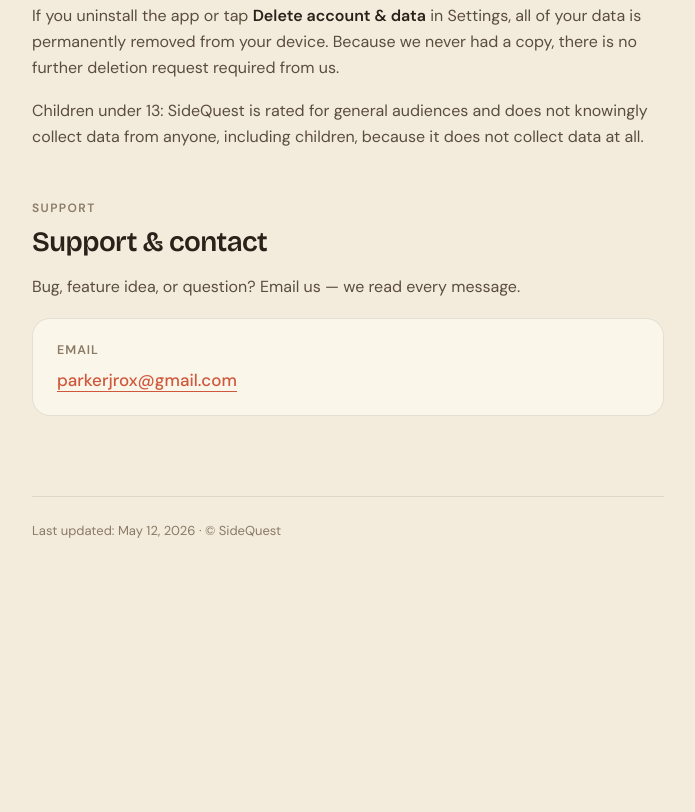
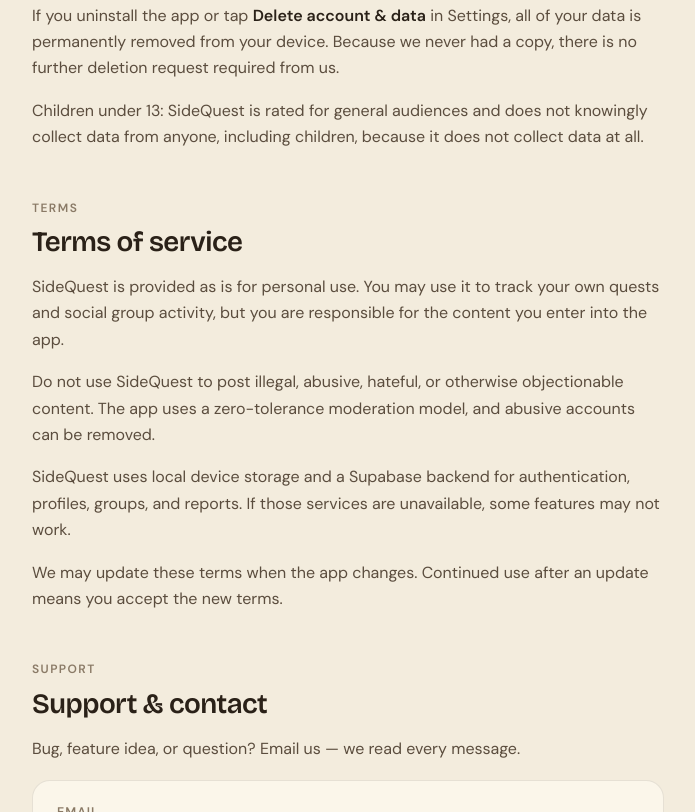
Before and after one commit to Sunwave-Studios/sidequest-website, a plain HTML site: page index.html in a window 1280 px wide. Shown: the part 654-1466 px from the top of the page, without its empty margins (292-987 px from the left). Before the commit the page ends 1291 px from the top, so only its background shows below. Drawn offline with nearby package versions, Linux system fonts and the light colour scheme.

Commit message:
Add terms section to website

```diff
--- a/index.html
+++ b/index.html
@@ -3,8 +3,8 @@
 <head>
 <meta charset="UTF-8">
 <meta name="viewport" content="width=device-width, initial-scale=1.0">
-<meta name="description" content="SideQuest — a small weird thing to do today. Privacy policy and support.">
-<title>SideQuest — Privacy & Support</title>
+<meta name="description" content="SideQuest — a small weird thing to do today. Privacy policy, terms of service, and support.">
+<title>SideQuest — Privacy, Terms & Support</title>
 <link rel="preconnect" href="https://fonts.googleapis.com">
 <link rel="preconnect" href="https://fonts.gstatic.com" crossorigin>
 <link href="https://fonts.googleapis.com/css2?family=Bricolage+Grotesque:wght@500;600;700&family=DM+Sans:wght@400;500;600&display=swap" rel="stylesheet">
@@ -199,6 +199,30 @@
       </p>
     </section>
 
+    <section id="terms">
+      <div class="eyebrow">Terms</div>
+      <h2>Terms of service</h2>
+      <p>
+        SideQuest is provided as is for personal use. You may use it to track
+        your own quests and social group activity, but you are responsible for
+        the content you enter into the app.
+      </p>
+      <p>
+        Do not use SideQuest to post illegal, abusive, hateful, or otherwise
+        objectionable content. The app uses a zero-tolerance moderation model,
+        and abusive accounts can be removed.
+      </p>
+      <p>
+        SideQuest uses local device storage and a Supabase backend for
+        authentication, profiles, groups, and reports. If those services are
+        unavailable, some features may not work.
+      </p>
+      <p>
+        We may update these terms when the app changes. Continued use after an
+        update means you accept the new terms.
+      </p>
+    </section>
+
     <section id="support">
       <div class="eyebrow">Support</div>
       <h2>Support &amp; contact</h2>
```
